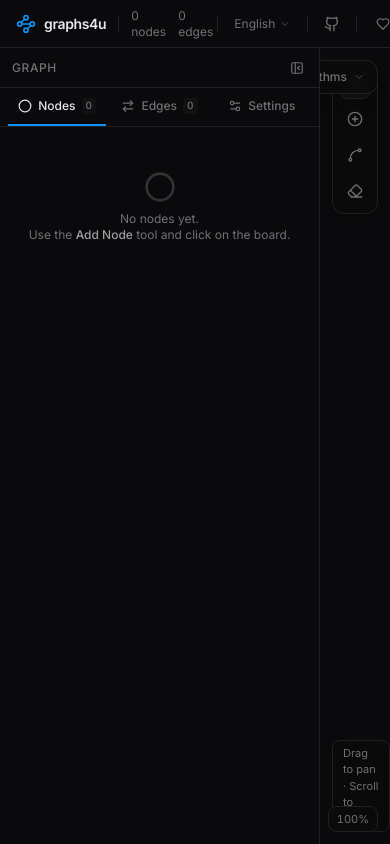
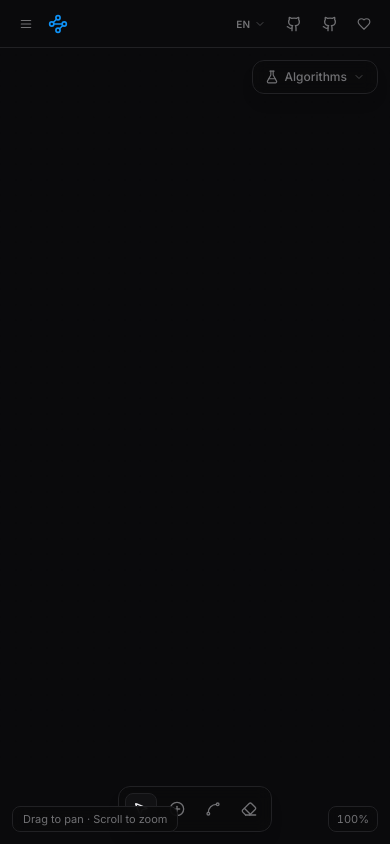
Before and after one commit to andradenathan/graphs4u.com, a React (Vite) app: page / in a window 390 px wide. Built offline with nearby package versions, Linux system fonts and the light colour scheme.

Commit message:
Update: Issue 2- Added responsive design mobile version (#3)

```diff
--- a/src/App.tsx
+++ b/src/App.tsx
@@ -1,3 +1,4 @@
+import { useState } from "react";
 import { Header } from "@/components/layout/header";
 import { Sidebar } from "@/components/sidebar/sidebar";
 import { GraphBoard } from "@/components/board/graph-board";
@@ -5,13 +6,32 @@ import { GraphProvider } from "@/contexts/graph-context";
 import { I18nProvider } from "@/contexts/i18n-context";
 
 export function App() {
+    const [sidebarOpen, setSidebarOpen] = useState(false);
+
     return (
         <I18nProvider>
             <GraphProvider>
                 <div className="flex h-dvh flex-col overflow-hidden bg-surface text-foreground">
-                    <Header />
+                    <Header onSidebarToggle={() => setSidebarOpen(!sidebarOpen)} />
                     <div className="flex flex-1 overflow-hidden">
-                        <Sidebar />
+                        {/* Desktop sidebar */}
+                        <div className="hidden md:block">
+                            <Sidebar onClose={() => setSidebarOpen(false)} />
+                        </div>
+
+                        {/* Mobile sidebar overlay */}
+                        {sidebarOpen && (
+                            <>
+                                <div
+                                    className="fixed inset-0 z-30 bg-black/50 md:hidden"
+                                    onClick={() => setSidebarOpen(false)}
+                                />
+                                <div className="fixed inset-y-12 left-0 z-40 w-80 md:hidden">
+                                    <Sidebar onClose={() => setSidebarOpen(false)} />
+                                </div>
+                            </>
+                        )}
+
                         <GraphBoard />
                     </div>
                 </div>
--- a/src/components/board/board-toolbar.tsx
+++ b/src/components/board/board-toolbar.tsx
@@ -31,9 +31,11 @@ export function BoardToolbar() {
     const { t } = useI18n();
 
     return (
+        <>
+            {/* Desktop toolbar - left floating */}
             <div
                 data-slot="board-toolbar"
-            className="absolute left-3 top-3 z-10 flex flex-col gap-1 rounded-xl border border-border bg-surface/90 p-1.5 shadow-lg backdrop-blur-sm"
+                className="absolute left-3 top-3 z-10 hidden md:flex flex-col gap-1 rounded-xl border border-border bg-surface/90 p-1.5 shadow-lg backdrop-blur-sm"
             >
                 {tools.map((tool) => {
                     const Icon = tool.icon;
@@ -61,5 +63,29 @@ export function BoardToolbar() {
                     );
                 })}
             </div>
+
+            {/* Mobile toolbar - bottom */}
+            <div
+                data-slot="board-toolbar-mobile"
+                className="absolute bottom-3 left-1/2 -translate-x-1/2 z-10 md:hidden flex gap-1 rounded-xl border border-border bg-surface/90 p-1.5 shadow-lg backdrop-blur-sm"
+            >
+                {tools.map((tool) => {
+                    const Icon = tool.icon;
+                    const label = t(tool.i18nKey);
+                    return (
+                        <IconButton
+                            key={tool.id}
+                            aria-label={label}
+                            active={state.activeTool === tool.id}
+                            onClick={() => setTool(tool.id)}
+                            size="md"
+                            title={label}
+                        >
+                            <Icon />
+                        </IconButton>
+                    );
+                })}
+            </div>
+        </>
     );
 }
--- a/src/components/layout/header.tsx
+++ b/src/components/layout/header.tsx
@@ -1,12 +1,17 @@
 import { useState, useRef, useEffect } from "react";
-import { Waypoints, Github, Trash2, ChevronDown, Heart } from "lucide-react";
+import { Waypoints, Github, Trash2, ChevronDown, Heart, Menu } from "lucide-react";
 import { useGraph } from "@/hooks/use-graph";
 import { useI18n } from "@/hooks/use-i18n";
 import { languages, type LanguageCode } from "@/lib/i18n";
 import { Button } from "@/components/ui/button";
+import { IconButton } from "@/components/ui/icon-button";
 import { DonateDialog } from "@/components/layout/donate-dialog";
 
-export function Header() {
+interface HeaderProps {
+    onSidebarToggle?: () => void;
+}
+
+export function Header({ onSidebarToggle }: HeaderProps) {
     const { state, clearGraph } = useGraph();
     const { lang, setLang, t } = useI18n();
     const nodeCount = state.graph.nodes.length;
@@ -36,19 +41,28 @@ export function Header() {
     return (
         <header
             data-slot="header"
-            className="flex h-12 shrink-0 items-center justify-between border-b border-border bg-surface px-4"
+            className="flex h-12 shrink-0 items-center justify-between border-b border-border bg-surface px-3 md:px-4"
         >
-            <div className="flex items-center gap-3">
+            <div className="flex items-center gap-2 md:gap-3 min-w-0">
+                <IconButton
+                    aria-label="Toggle sidebar"
+                    onClick={onSidebarToggle}
+                    size="sm"
+                    className="md:hidden"
+                >
+                    <Menu className="size-5" />
+                </IconButton>
+
                 <div className="flex items-center gap-2">
-                    <Waypoints className="size-5 text-primary" />
-                    <span className="text-sm font-semibold tracking-tight text-foreground">
+                    <Waypoints className="size-5 text-primary flex-shrink-0" />
+                    <span className="text-sm font-semibold tracking-tight text-foreground hidden sm:inline">
                         graphs4u
                     </span>
                 </div>
 
-                <div className="h-4 w-px bg-border" />
+                <div className="h-4 w-px bg-border hidden md:block" />
 
-                <div className="flex items-center gap-3 text-xs text-muted-foreground">
+                <div className="flex items-center gap-2 md:gap-3 text-xs text-muted-foreground hidden md:flex">
                     <span>
                         {nodeCount}{" "}
                         {nodeCount === 1 ? t("header.node") : t("header.nodes")}
@@ -62,18 +76,17 @@ export function Header() {
 
             <div className="flex items-center gap-1">
                 {(nodeCount > 0 || edgeCount > 0) && (
-                    <Button
-                        variant="ghost"
+                    <IconButton
+                        aria-label={t("header.clear")}
+                        onClick={clearGraph}
                         size="sm"
-                        onClick={clearGraph}
                         className="text-muted-foreground hover:text-destructive"
                     >
                         <Trash2 />
-                        {t("header.clear")}
-                    </Button>
+                    </IconButton>
                 )}
 
-                <div className="h-4 w-px bg-border mx-1" />
+                <div className="h-4 w-px bg-border mx-1 hidden md:block" />
 
                 <div ref={languageDropdownRef} className="relative">
                     <button
@@ -83,7 +96,8 @@ export function Header() {
                         }
                         className="inline-flex cursor-pointer items-center gap-1 rounded-lg px-2 py-1.5 text-xs text-muted-foreground transition-colors hover:bg-surface-raised hover:text-foreground"
                     >
-                        <span>{currentLanguage.label}</span>
+                        <span className="hidden md:inline">{currentLanguage.label}</span>
+                        <span className="md:hidden text-[10px] font-semibold">{currentLanguage.code.toUpperCase()}</span>
                         <ChevronDown className="size-3 opacity-60" />
                     </button>
 
@@ -110,33 +124,51 @@ export function Header() {
                     )}
                 </div>
 
-                <div className="h-4 w-px bg-border mx-1" />
+                <div className="h-4 w-px bg-border mx-1 hidden md:block" />
 
                 <a
                     href="https://github.com/andradenathan/graphs4u.com"
                     target="_blank"
                     rel="noopener noreferrer"
-                    className="inline-flex items-center gap-1.5 rounded-lg px-2 py-1 text-xs text-muted-foreground transition-colors hover:text-foreground"
+                    className="inline-flex items-center gap-1.5 rounded-lg px-2 py-1 text-xs text-muted-foreground transition-colors hover:text-foreground hidden md:flex"
                 >
                     <Github className="size-4" />
-                    <span className="hidden sm:inline">
+                    <span className="hidden lg:inline">
                         {t("header.openSource")}
                     </span>
                 </a>
 
-                <div className="h-4 w-px bg-border mx-1" />
+                <a
+                    href="https://github.com/andradenathan/graphs4u.com"
+                    target="_blank"
+                    rel="noopener noreferrer"
+                    className="inline-flex md:hidden items-center rounded-lg px-2 py-1 text-xs text-muted-foreground transition-colors hover:text-foreground"
+                >
+                    <Github className="size-4" />
+                </a>
+
+                <div className="h-4 w-px bg-border mx-1 hidden md:block" />
 
                 <Button
                     variant="ghost"
                     size="sm"
                     onClick={() => setDonateDialogOpen(true)}
-                    className="text-muted-foreground hover:text-primary"
+                    className="text-muted-foreground hover:text-primary hidden md:flex"
                 >
                     <Heart />
-                    <span className="hidden sm:inline">
+                    <span className="hidden lg:inline">
                         {t("header.donate")}
                     </span>
                 </Button>
+
+                <IconButton
+                    aria-label={t("header.donate")}
+                    onClick={() => setDonateDialogOpen(true)}
+                    size="sm"
+                    className="md:hidden text-muted-foreground hover:text-primary"
+                >
+                    <Heart />
+                </IconButton>
             </div>
 
             <DonateDialog
--- a/src/components/sidebar/sidebar.tsx
+++ b/src/components/sidebar/sidebar.tsx
@@ -16,7 +16,11 @@ import { twMerge } from "tailwind-merge";
 
 type SidebarTab = "nodes" | "edges" | "settings";
 
-export function Sidebar() {
+interface SidebarProps {
+    onClose?: () => void;
+}
+
+export function Sidebar({ onClose }: SidebarProps) {
     const [collapsed, setCollapsed] = useState(false);
     const [activeTab, setActiveTab] = useState<SidebarTab>("nodes");
     const { state } = useGraph();
@@ -47,7 +51,7 @@ export function Sidebar() {
         <aside
             data-slot="sidebar"
             className={twMerge(
-                "flex shrink-0 flex-col border-r border-border bg-surface transition-[width] duration-200",
+                "flex shrink-0 flex-col border-r border-border bg-surface transition-[width] duration-200 h-full",
                 collapsed ? "w-12" : "w-80",
             )}
         >
@@ -56,6 +60,18 @@ export function Sidebar() {
                     <span className="px-1 text-xs font-medium uppercase tracking-wider text-muted-foreground">
                         {t("sidebar.title")}
                     </span>
+                )}
+                {collapsed || onClose ? (
+                    <div className="flex gap-1">
+                        {onClose && (
+                            <IconButton
+                                aria-label="Close sidebar"
+                                onClick={onClose}
+                                size="sm"
+                                className="md:hidden"
+                            >
+                                <PanelLeftClose />
+                            </IconButton>
                         )}
                         <IconButton
                             aria-label={
@@ -66,6 +82,18 @@ export function Sidebar() {
                         >
                             {collapsed ? <PanelLeftOpen /> : <PanelLeftClose />}
                         </IconButton>
+                    </div>
+                ) : (
+                    <IconButton
+                        aria-label={
+                            collapsed ? "Expand sidebar" : "Collapse sidebar"
+                        }
+                        onClick={() => setCollapsed(!collapsed)}
+                        size="sm"
+                    >
+                        {collapsed ? <PanelLeftOpen /> : <PanelLeftClose />}
+                    </IconButton>
+                )}
             </div>
 
             {!collapsed && (
--- a/src/components/ui/icon-button.tsx
+++ b/src/components/ui/icon-button.tsx
@@ -7,6 +7,7 @@ export const iconButtonVariants = tv({
         "inline-flex cursor-pointer items-center justify-center rounded-lg border transition-colors",
         "focus-visible:outline-none focus-visible:ring-2 focus-visible:ring-ring",
         "data-[disabled]:pointer-events-none data-[disabled]:opacity-50",
+        "md:data-[touch-target]:hidden",
     ],
     variants: {
         variant: {
--- a/src/index.css
+++ b/src/index.css
@@ -88,3 +88,25 @@
         background: var(--color-border-hover);
     }
 }
+
+@layer utilities {
+    /* Touch-friendly adjustments for mobile */
+    @media (max-width: 768px) {
+        /* Minimum touch target size for interactive elements */
+        [data-slot="node-list"] > div,
+        [data-slot="edge-list"] > div {
+            @apply min-h-11;
+        }
+
+        /* Ensure buttons have adequate touch targets */
+        [data-slot="node-list"] [data-slot="icon-button"],
+        [data-slot="edge-list"] [data-slot="icon-button"] {
+            @apply min-h-11 min-w-11;
+        }
+
+        /* Add bottom padding to account for mobile toolbar */
+        [data-slot="graph-board"] {
+            @apply pb-20;
+        }
+    }
+}
```
Lines whose indentation alone changed are shown as unchanged.
